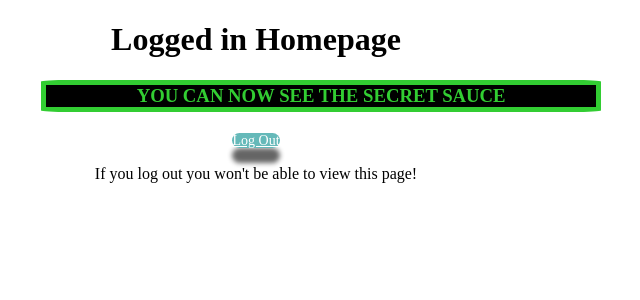
After one commit to batreu/WDV341, a PHP site: page /loggedInHomepage.php in a window 1280 px wide. The commit adds this page. Shown: the top 300 px of the page, without its empty margins (384-1024 px from the left). Run offline with PHP 8.4, Linux system fonts and the light colour scheme; the visitor is signed in with stand-in values (Sample User, id 1).

Commit message:
Add files via upload
unit 14 assignments. home page landing, with a login link, and then a secure homepage with secret sauce on it

```diff
--- /dev/null
+++ b/WDV341/unit14/loggedInHomepage.php
@@ -0,0 +1,30 @@
+<?php
+session_start();        //access the current session or start a new session
+
+if( isset($_SESSION['validUser'])){
+    //already signed on, go to admin panel
+    $validUser = true;      //make you a validUser for THIS page
+    //get username
+    $userName = $_SESSION['userName'];
+}
+else{
+    //deny access, return to login page/home page
+    header("Location: login.php");              //PHP redirect back to another page
+}
+?>
+<!DOCTYPE html>
+<html lang="en">
+<head>
+    <meta charset="UTF-8">
+    <meta http-equiv="X-UA-Compatible" content="IE=edge">
+    <meta name="viewport" content="width=device-width, initial-scale=1.0">
+    <link href="css/mainSiteCss.css" rel="stylesheet" type="text/css">
+    <title>The logged in homepage</title>
+</head>
+<body>
+<h1>Logged in Homepage</h1>
+<h3 style="width: 550px; color: limegreen; background-color: black; border: limegreen 5px solid; border-radius: 5%; margin-left: 33%;">
+    YOU CAN NOW SEE THE SECRET SAUCE
+    </h3>
+<a href="logout.php" class="button"> Log Out</a>
+<p>If you log out you won't be able to view this page!</p>
```
Also changed, not shown: WDV341/unit14/homepage.html (added, +13 -0 lines), WDV341/unit14/login.php (+3 -14 lines).
